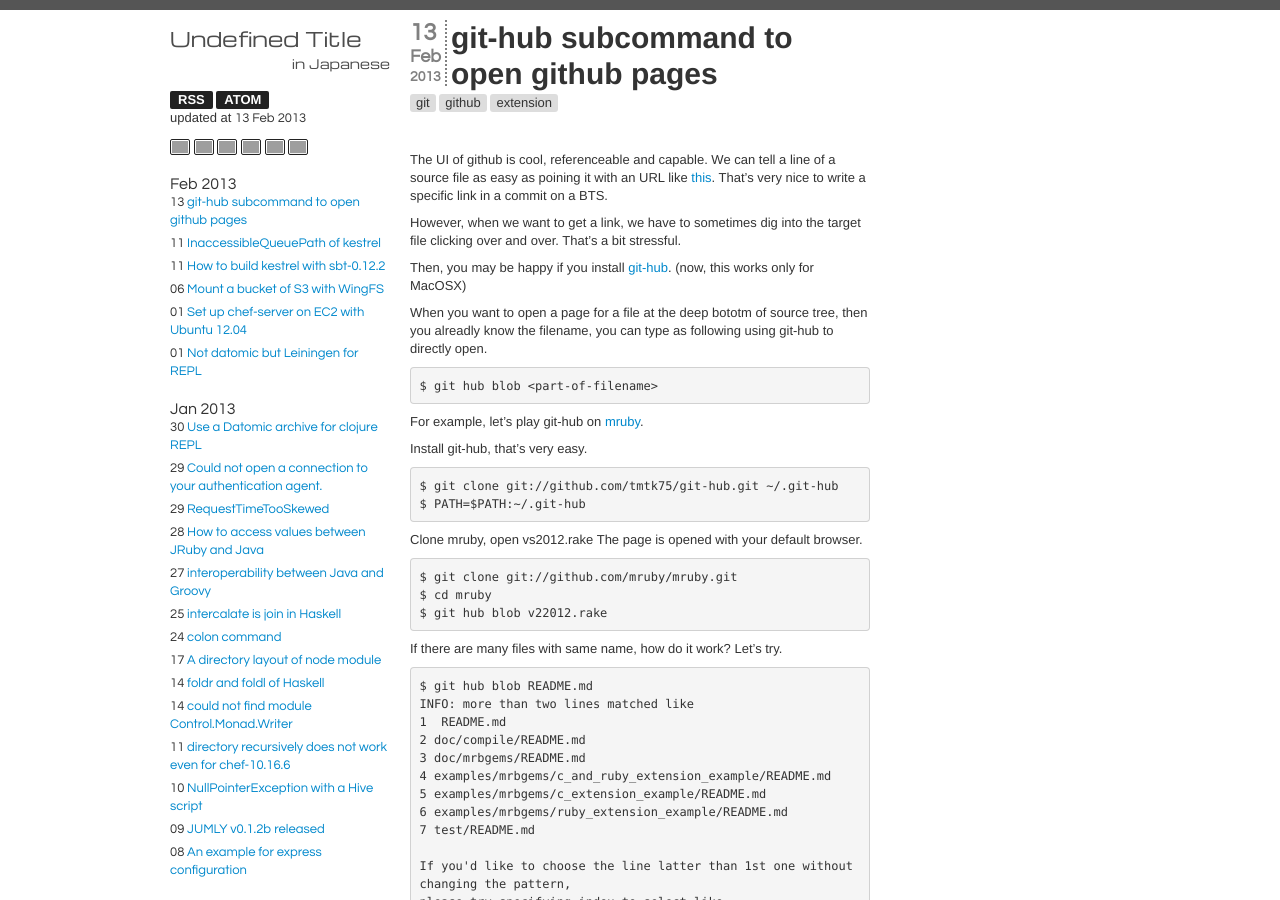
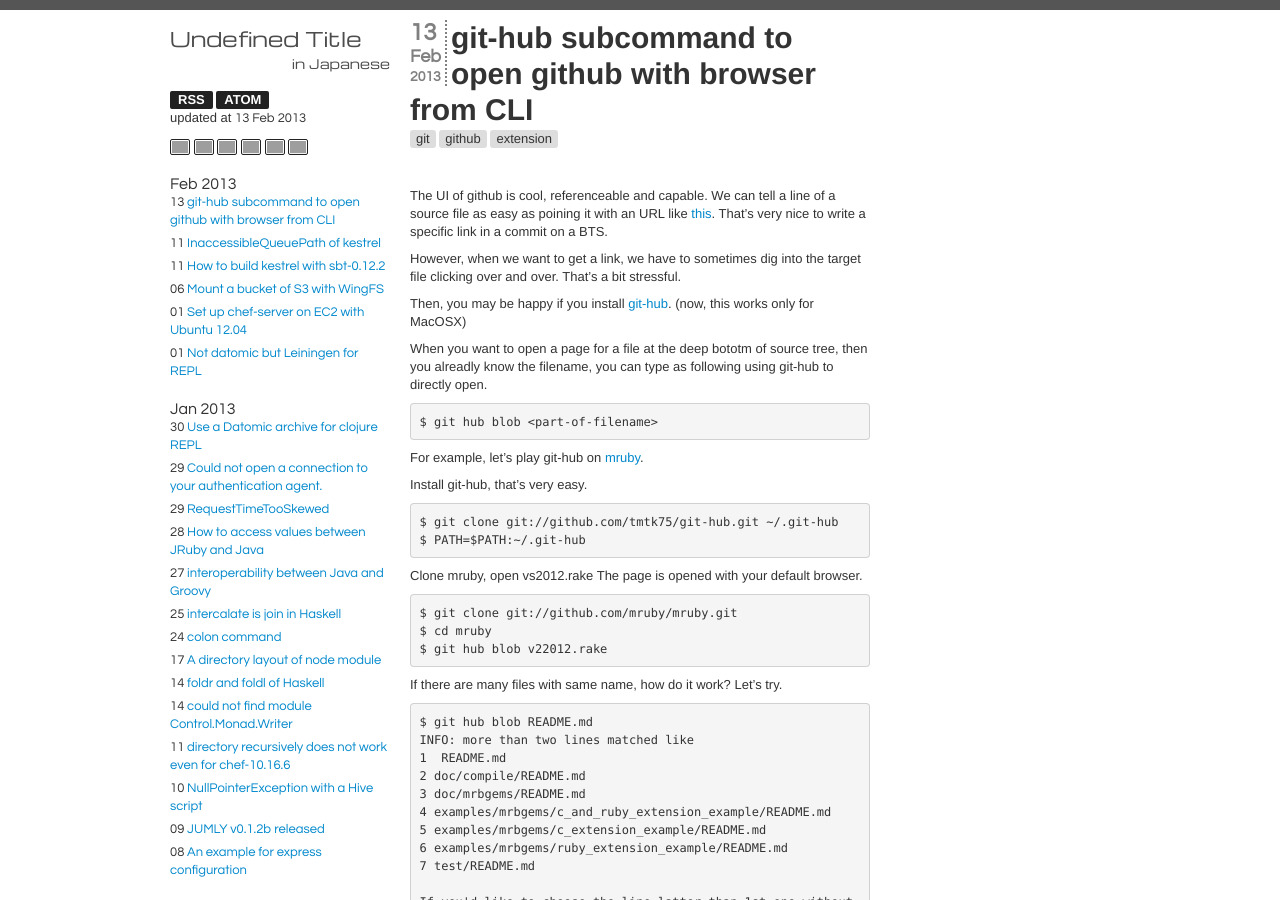
Before and after one commit to tmtk75/tmtk75.github.io, a Jekyll site: the page built from _posts/2013-02-13-git-hub_subcommand_to_open_github_pages.md, in a window 1280 px wide and 900 px high. Built offline with Jekyll 4.4.1, drawn with Linux system fonts in a browser that asks for light colours; comment, search, counter and statistics services are not loaded; grey boxes are pictures that could not be loaded.

Commit message:
a bit fix

```diff
--- a/_posts/2013-02-13-git-hub_subcommand_to_open_github_pages.md
+++ b/_posts/2013-02-13-git-hub_subcommand_to_open_github_pages.md
@@ -1,6 +1,6 @@
 ---
 layout: post
-title: git-hub subcommand to open github pages
+title: git-hub subcommand to open github with browser from CLI
 tags: git github extension
 lang:
 creation-date: 2013-02-13  8:08:24
```
